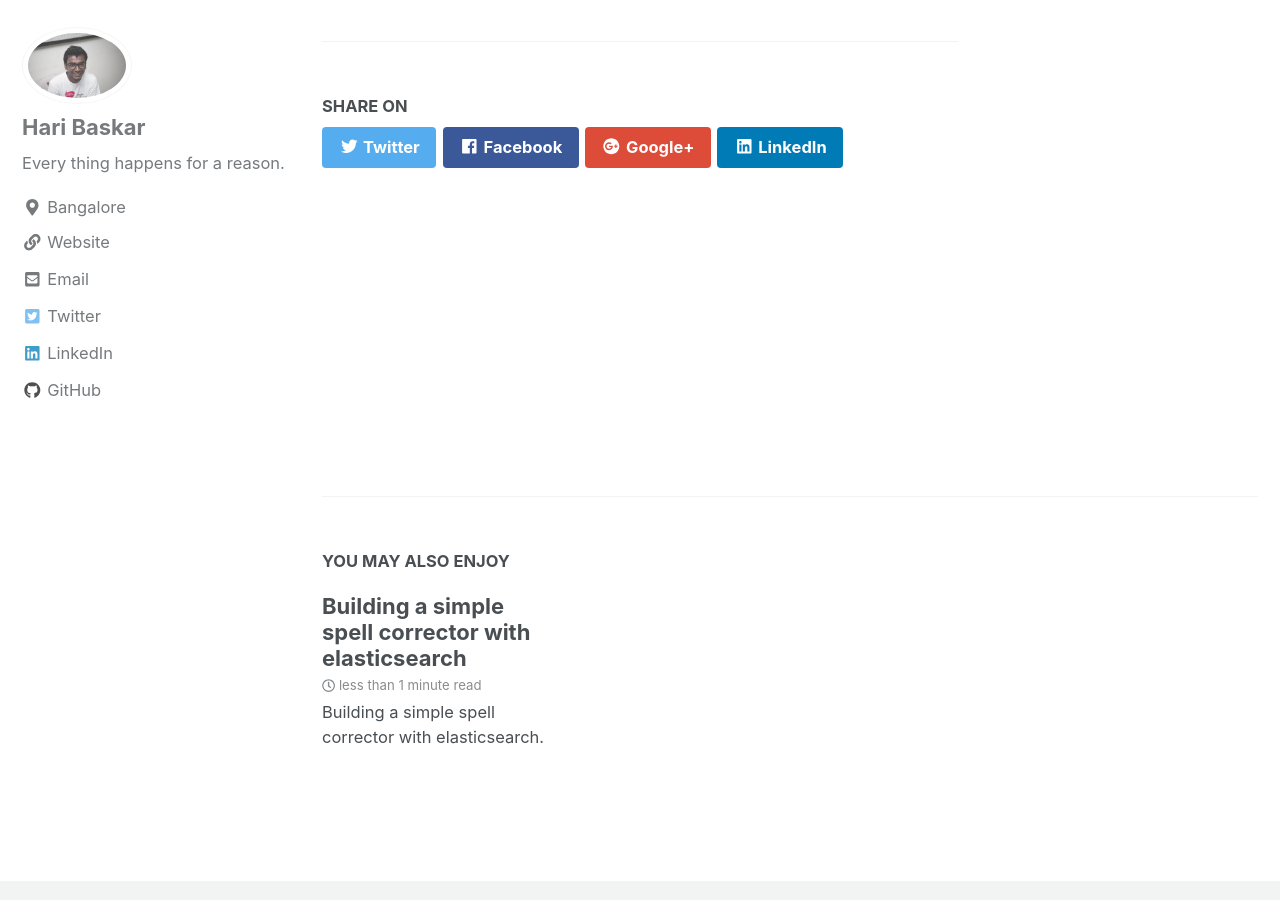
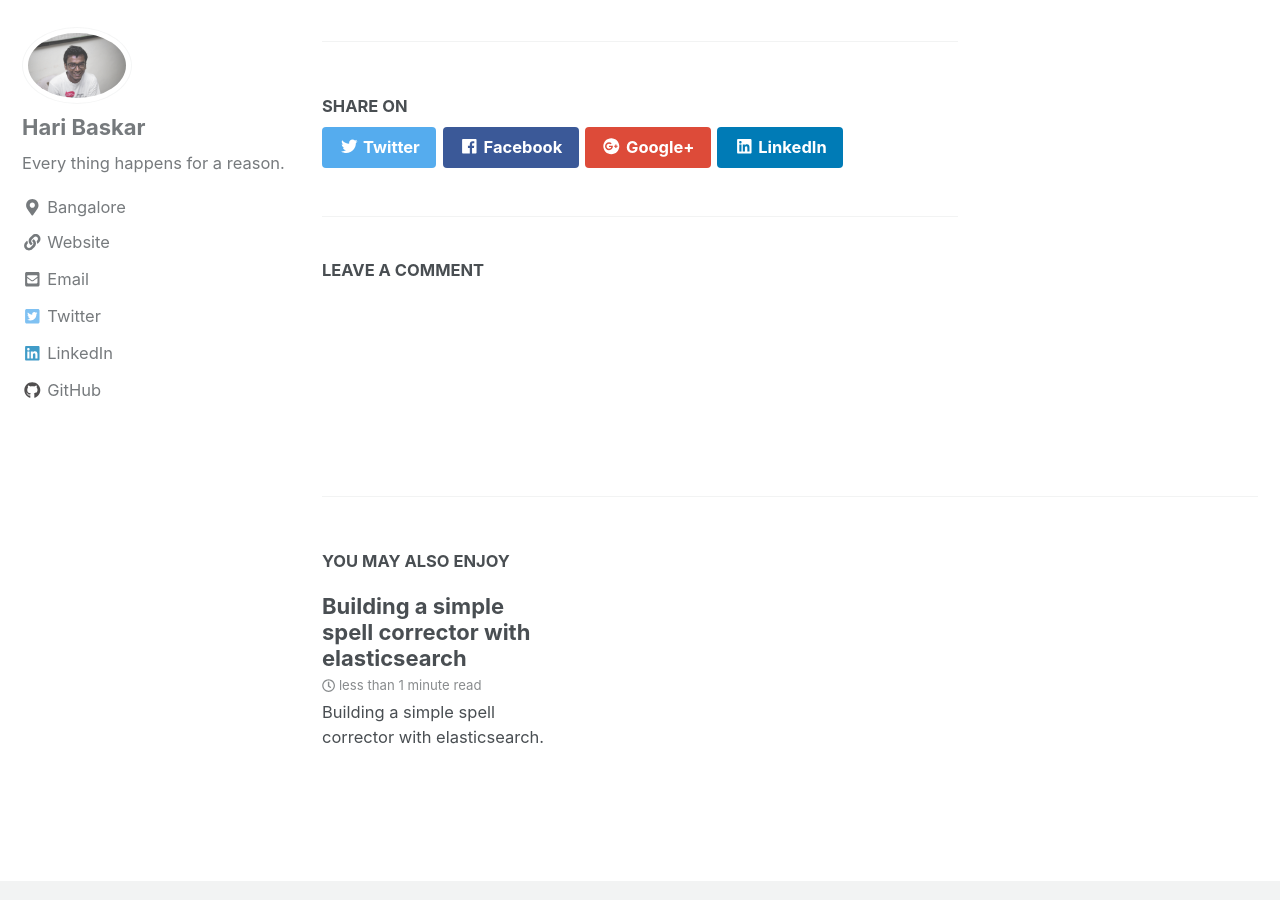
Before and after one commit to haribaskar/haribaskar.github.io, a Jekyll site: the page built from _posts/2018-01-01-building-a-simple-spell-corrector-with-elasticsearch.md, in a window 1280 px wide and 900 px high, scrolled down 480 px. Built offline with Jekyll 4.4.1, drawn with Linux system fonts in a browser that asks for light colours; nearby versions of some CDN libraries; comment, search, counter and statistics services are not loaded.

```diff
--- a/_config.yml
+++ b/_config.yml
@@ -103,7 +103,7 @@ author:
   flickr           :
   facebook         :
   foursquare       :
-  github           : "https://github.com/haribaskar"
+  github           : "haribaskar"
   gitlab           :
   google_plus      :
   keybase          :
@@ -256,6 +256,6 @@ defaults:
       layout: single
       author_profile: true
       read_time: true
-      comments: # true
+      comments: true
       share: true
       related: true
```
